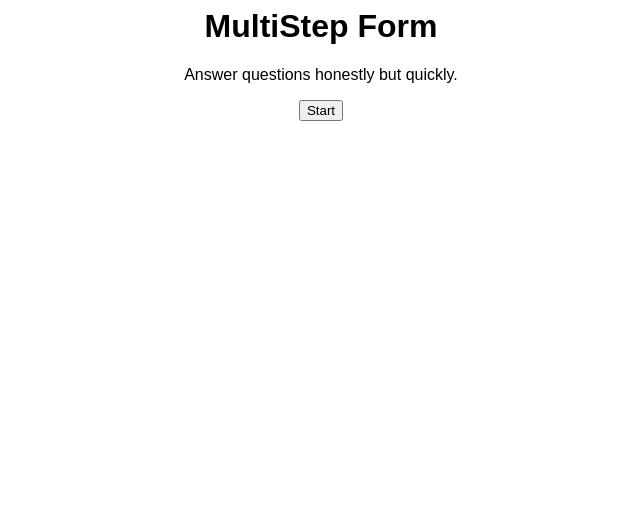
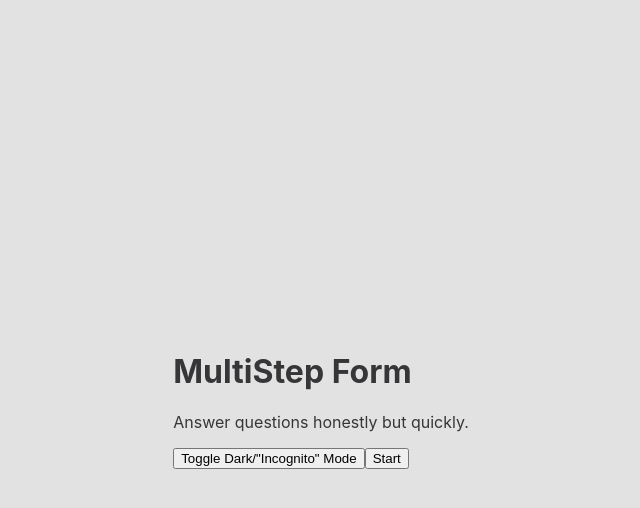
Before and after one commit to hemepositive/react-questions-app, a React (Create React App) app: page / in a window 1280 px wide. Shown: the top 508 px of the page, without its empty margins (319-959 px from the left). Built offline with nearby package versions, Linux system fonts and the light colour scheme.

Commit message:
toggle setup done

```diff
--- a/package.json
+++ b/package.json
@@ -4,7 +4,9 @@
   "private": true,
   "dependencies": {
     "react": "^17.0.0",
-    "react-dom": "^17.0.0"
+    "react-dom": "^17.0.0",
+    "react-is": ">= 16.8.0",
+    "styled-components": "^5.3.0"
   },
   "scripts": {
     "start": "react-scripts start",
--- a/src/App.js
+++ b/src/App.js
@@ -1,21 +1,35 @@
 import React, { useState } from 'react';
-import './style.css';
 import FormController from './FormController';
+import { ThemeProvider } from 'styled-components';
+import { lightTheme, darkTheme } from './styles/theme';
+import { GlobalStyles } from './styles/global';
 
 export default function App() {
   const [on, setOn] = useState(false);
-  // const [dark, setDark] = useState(false);
+  const [theme, setTheme] = useState('light');
+
+  // The function that toggles between themes
+  const toggleTheme = () => {
+    // if the theme is not light, then set it to dark
+    if (theme === 'light') {
+      setTheme('dark');
+      // otherwise, it should be light
+    } else {
+      setTheme('light');
+    }
+  };
 
   const toggleOn = () => {
     setOn(on => !on);
   };
 
   return (
-    <div>
+    <ThemeProvider theme={theme === 'light' ? lightTheme : darkTheme}>
+      <GlobalStyles />
       <h1>MultiStep Form</h1>
       <p>Answer questions honestly but quickly.</p>
-      {/* <button>Toggle Incognito Mode</button> */}
+      <button onClick={toggleTheme}>Toggle Dark/"Incognito" Mode</button>
       {on ? <FormController /> : <button onClick={toggleOn}>Start</button>}
-    </div>
+    </ThemeProvider>
   );
 }
--- a/src/FormController.js
+++ b/src/FormController.js
@@ -5,6 +5,7 @@
 // import Q4 from './Q4';
 // import Q5 from './Q5';
 import EndMessage from './EndMessage';
+import State from './State';
 
 const FormController = () => {
   const [component, setComponent] = useState(1);
@@ -85,6 +86,15 @@
           Submit
         </button>
       )} */}
+      {/* IDEA BELOW */}
+      {/* {page !== 4 && <button onClick={goNextPage}>Go Next</button>}
+      {page === 4 && (
+        <button type="submit" onClick={submit}>
+          Submit
+        </button>
+      )} */}
+
+      <State state={state} />
     </div>
   );
 };
--- /dev/null
+++ b/src/State.js
@@ -0,0 +1,5 @@
+import React from 'react';
+
+export default ({ state }) => (
+  <div style={{ color: 'black' }}>{`State: ${JSON.stringify(state)}`}</div>
+);
--- a/src/style.css
+++ /dev/null
@@ -1,10 +0,0 @@
-html {
-  margin: 0 auto;
-  text-align: center;
-  font-family: sans-serif;
-}
-
-.form-container {
-  display: flex;
-  flex-direction: column;
-}
--- /dev/null
+++ b/src/styles/global.js
@@ -0,0 +1,22 @@
+import { createGlobalStyle } from 'styled-components';
+
+export const GlobalStyles = createGlobalStyle`
+  *,
+  *::after,
+  *::before {
+    box-sizing: border-box;
+  }
+
+  body {
+    align-items: center;
+    background: ${({ theme }) => theme.body};
+    color: ${({ theme }) => theme.text};
+    display: flex;
+    flex-direction: column;
+    justify-content: center;
+    height: 100vh;
+    margin: 0;
+    padding: 0;
+    font-family: BlinkMacSystemFont, -apple-system, 'Segoe UI', Roboto, Helvetica, Arial, sans-serif;
+    transition: all 0.25s linear;
+  }`;
--- /dev/null
+++ b/src/styles/theme.js
@@ -0,0 +1,13 @@
+export const lightTheme = {
+  body: '#E2E2E2',
+  text: '#363537',
+  toggleBorder: '#FFF',
+  gradient: 'linear-gradient(#39598A, #79D7ED)'
+};
+
+export const darkTheme = {
+  body: '#363537',
+  text: '#FAFAFA',
+  toggleBorder: '#6B8096',
+  gradient: 'linear-gradient(#091236, #1E215D)'
+};
```
Also changed, not shown: src/README.txt (deleted), 1 other file (tests, documents, lock files or other folders).
